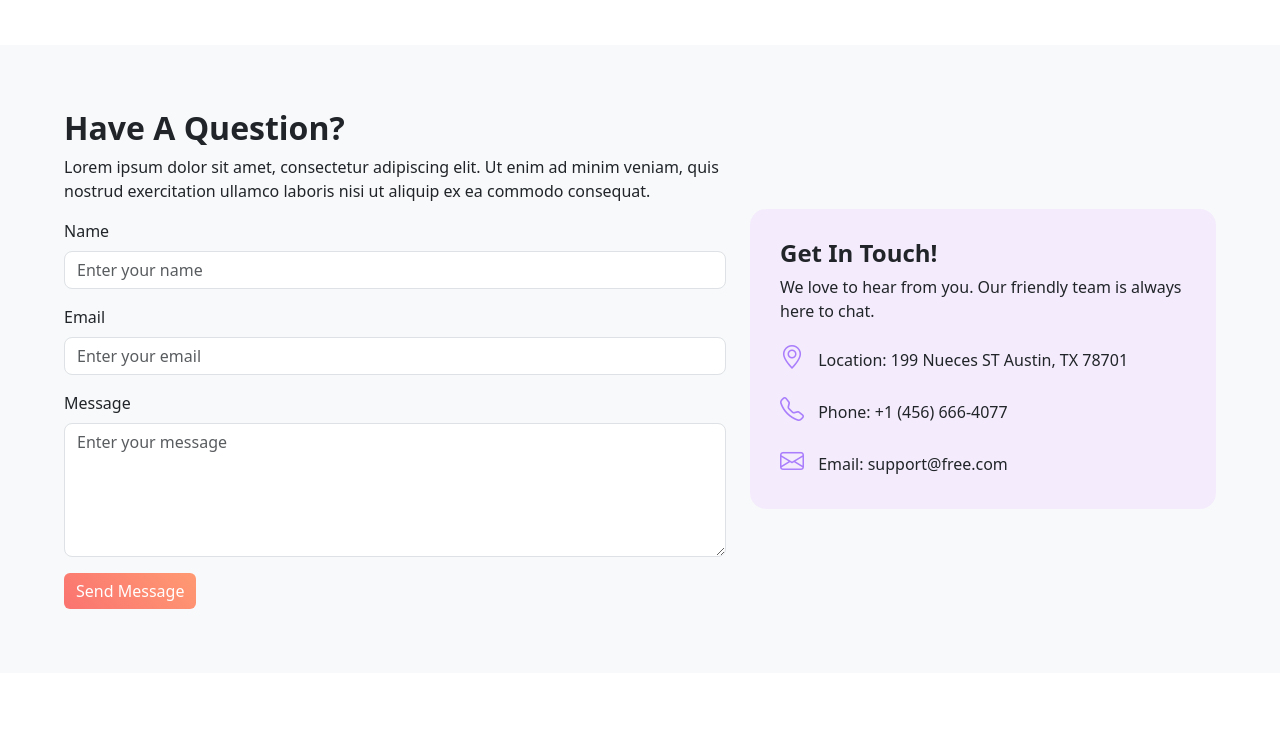
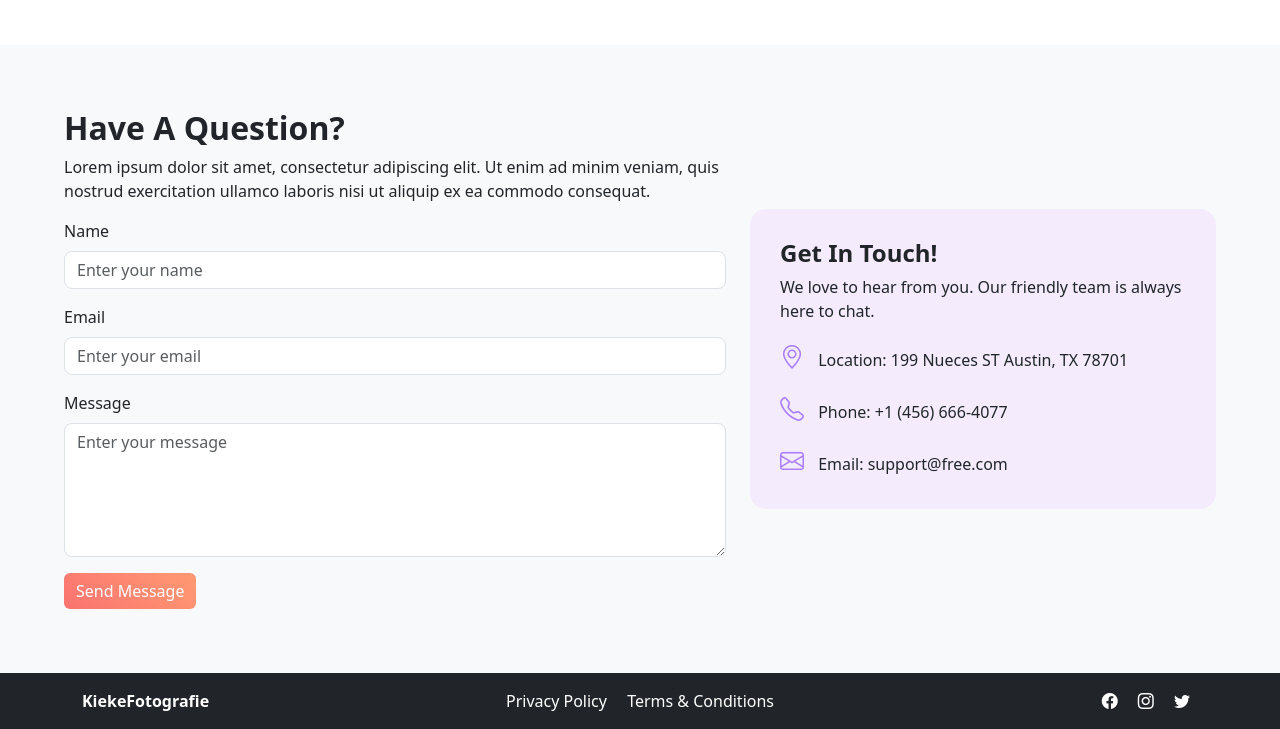
Before and after one commit to Naeem401/KiekeFotografie, a plain HTML site: page index.html in a window 1280 px wide. Shown: the part 4295-5024 px from the top of the page. Before the commit the page ends 4968 px from the top, so only its background shows below. Drawn offline with nearby package versions, Linux system fonts and the light colour scheme.

Commit message:
Footer Section Add

```diff
--- a/index.html
+++ b/index.html
@@ -286,7 +286,30 @@
       </div>
     </div>
   </div>
+<!-- Footer Section -->
+<footer class="bg-dark text-white py-3">
+    <div class="container">
+        <div class="row align-items-center">
+            <!-- Brand or Company Name -->
+            <div class="col-md-4 text-center text-md-start">
+                <span class="fw-bold">KiekeFotografie</span>
+            </div>
 
+            <!-- Privacy Policy and Terms Links -->
+            <div class="col-md-4 text-center">
+                <a href="#" class="text-white text-decoration-none mx-2">Privacy Policy</a>
+                <a href="#" class="text-white text-decoration-none mx-2">Terms & Conditions</a>
+            </div>
+
+            <!-- Social Media Icons -->
+            <div class="col-md-4 text-center text-md-end">
+                <a href="#" class="text-white mx-2"><i class="bi bi-facebook"></i></a>
+                <a href="#" class="text-white mx-2"><i class="bi bi-instagram"></i></a>
+                <a href="#" class="text-white mx-2"><i class="bi bi-twitter"></i></a>
+            </div>
+        </div>
+    </div>
+</footer>
 <!-- Bootstrap 5 JS with Popper -->
 <script src="https://cdn.jsdelivr.net/npm/bootstrap@5.3.0/dist/js/bootstrap.bundle.min.js"></script>
   <script src="https://cdn.jsdelivr.net/npm/@popperjs/core@2.11.7/dist/umd/popper.min.js"></script>
```
